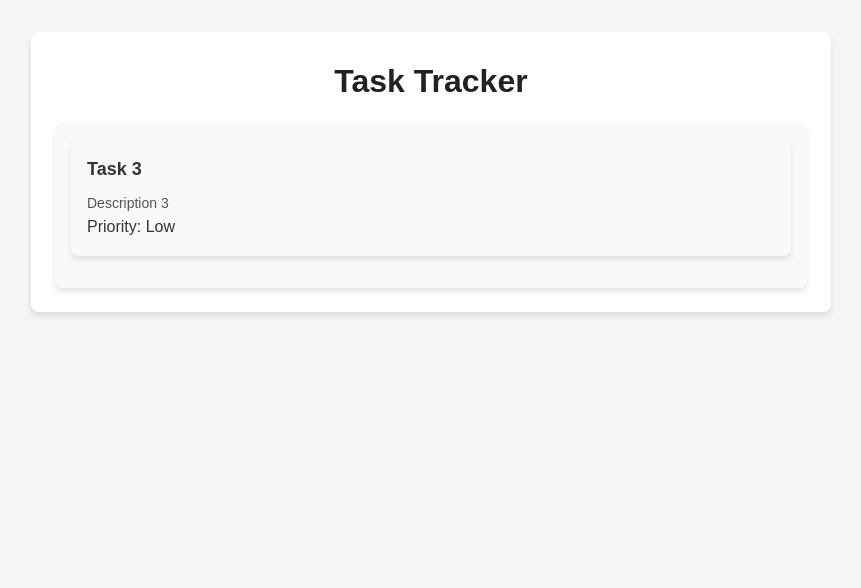
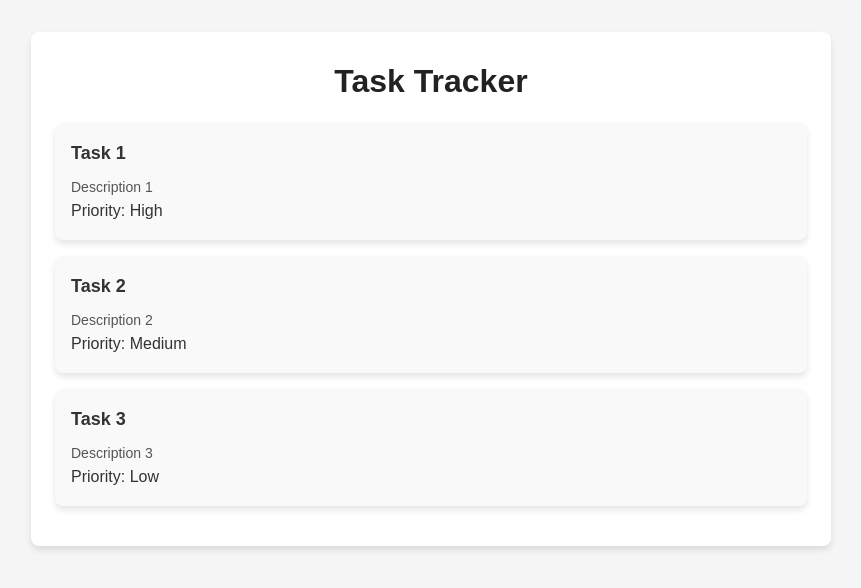
Before and after one commit to ShubhenduVaid/task-tracker, a React (Vite) app: page / in a window 1280 px wide. Shown: the top 588 px of the page, without its empty margins (209-1070 px from the left). Built offline with nearby package versions, Linux system fonts and the light colour scheme.

Commit message:
sreen testing contd

```diff
--- a/src/App.tsx
+++ b/src/App.tsx
@@ -16,7 +16,7 @@ const App: React.FC = () => {
       <GlobalStyles />
       <div className="app">
         <h1>Task Tracker</h1>
-        <TaskList tasks={mockTasks} filter="Low" />
+        <TaskList tasks={mockTasks} />
       </div>
     </>
   );
--- a/src/components/TaskList/TaskList.style.ts
+++ b/src/components/TaskList/TaskList.style.ts
@@ -3,9 +3,4 @@ import styled from "styled-components";
 export const TaskListContainer = styled.div`
   display: flex;
   flex-direction: column;
-  gap: 1rem;
-  padding: 1rem;
-  background-color: #f9f9f9;
-  border-radius: 8px;
-  box-shadow: 0 4px 6px rgba(0, 0, 0, 0.1);
 `;
```
